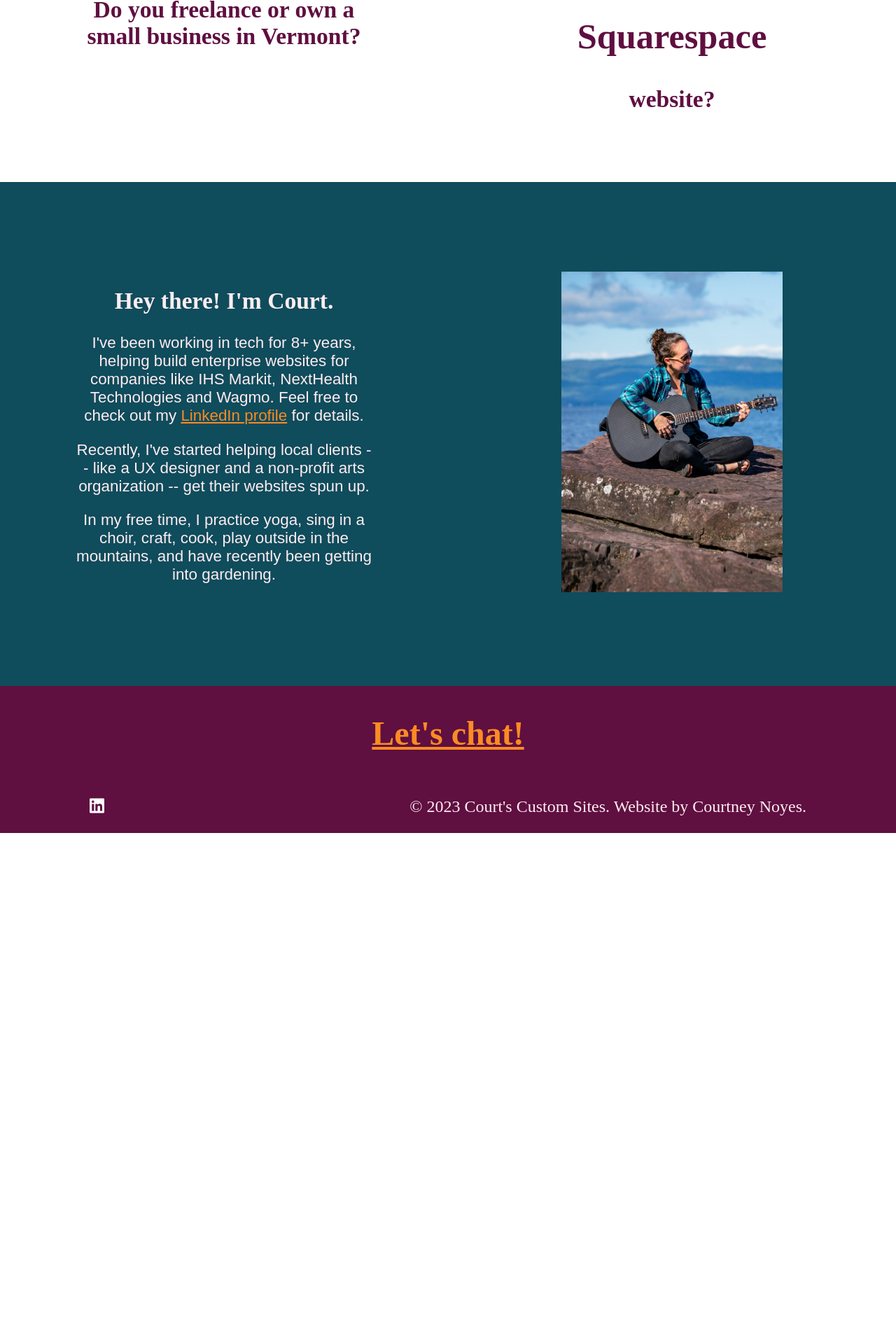
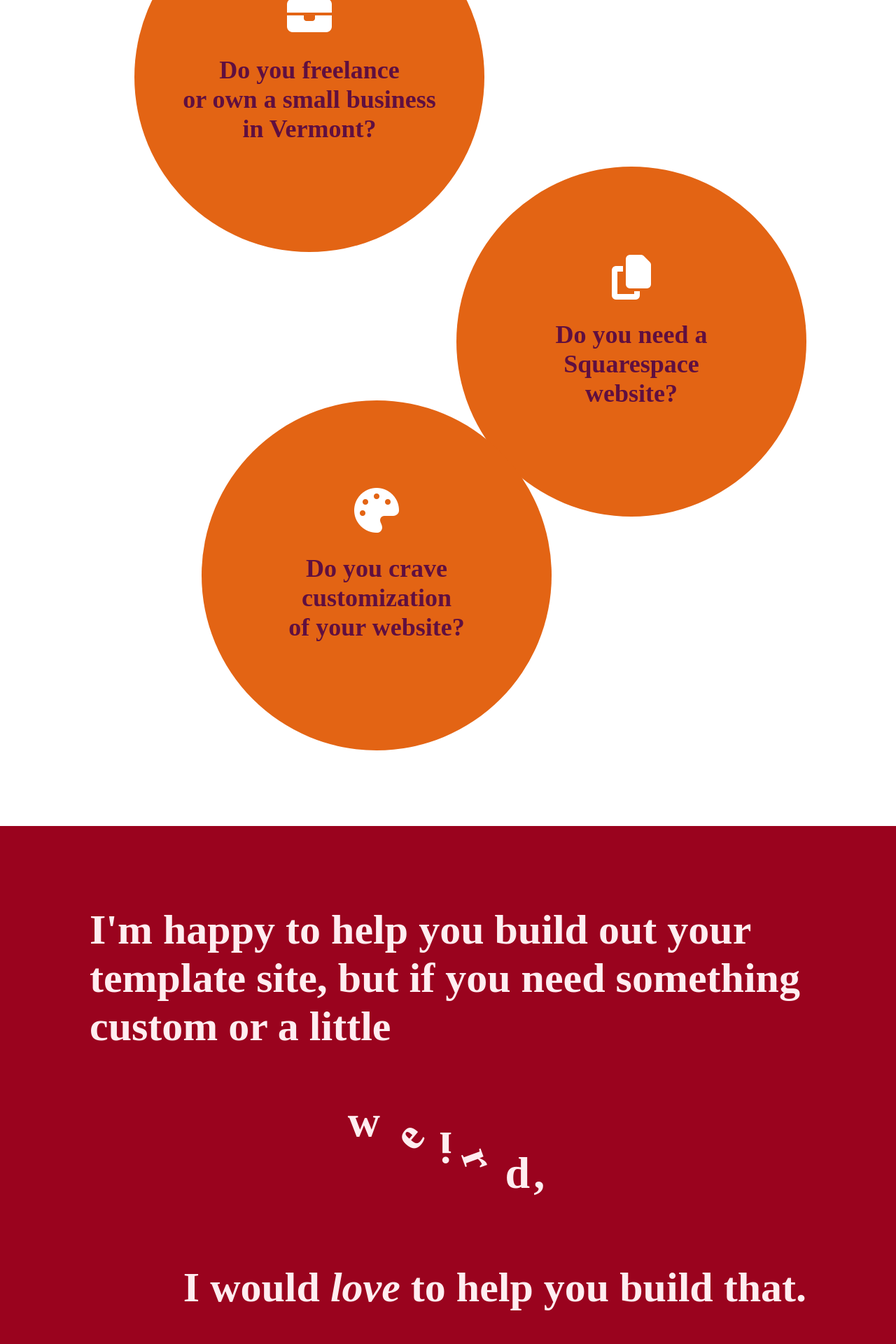
Before and after one commit to courtneyfay/courts-custom-sites, a SvelteKit app: page / in a window 1280 px wide. Shown: the part 460-2380 px from the top of the page at 70% size. Before the commit the page ends 1650 px from the top, so only its background shows below. Built offline with nearby package versions, Linux system fonts and the light colour scheme; a web font is replaced by a local one.

Commit message:
Custom versus template site (#4)
* turning client defs into bubbles

* moving the bubbles around on the screen

* fixing bubble styles on mobile

* language about custom sites

* getting faq to look good on mobile

```diff
--- a/src/routes/+page.svelte
+++ b/src/routes/+page.svelte
@@ -35,31 +35,55 @@
         </h1>
     </div>
 
-    <!-- Home section -->
-    <div class="home">
-        <!-- Section 1 -->
-        <div class="column">
+    <!-- Client section -->
+    <div class="client">
+        <!-- Local -->
+        <div class="definition definition-1">
             <i class="fa-solid fa-briefcase icon" />
-            <h2>Do you freelance or own a small business in Vermont?</h2>
+            <h2>
+                Do you freelance <br />
+                or own a small business <br />
+                in Vermont?
+            </h2>
         </div>
 
-        <!-- Section 2 -->
-        <div class="column">
+        <!-- Template website -->
+        <div class="definition definition-2">
+            <i class="fa-solid fa-copy icon" />
+            <h2>
+                Do you need a
+                {#key i}
+                    <div in:fade>
+                        {sites[i] || sites[3]}
+                    </div>
+                {/key}
+                website?
+            </h2>
+        </div>
 
+        <!-- Custom website -->
+        <div class="definition definition-3">
             <i class="fa-solid fa-palette icon" />
-            <h2>Do you crave a more custom style or functionality for your</h2>
+            <h2>
+                Do you crave <br />
+                customization <br />
+                of your website?
+            </h2>
+        </div>
+    </div>
 
-            <!-- alternative transitions: typewriter per https://learn.svelte.dev/tutorial/key-blocks -->
-            {#key i}
-                    <h2>
-                        <h2 in:fade>
-                            {sites[i] || sites[3]}
-                        </h2>
-                    </h2>
-            {/key}
-
-            <h2>website?</h2>
-        </div>
+    <!-- FAQ section -->
+    <div class="faq">
+        <h2>I'm happy to help you build out your template site, but if you need something custom or a little
+            <p class="weird">
+                w
+                <span class="spin-to-the-left">e</span>
+                <span class="spin-upside-down">i</span>
+                <span class="spin-to-the-right">r</span>
+                <span class="slide-down">d,</span>
+            </p>
+            <span class="right-justified">I would <span class="italic">love</span> to help you build that.</span>
+        </h2>
     </div>
 
     <!-- About section -->
@@ -88,7 +112,7 @@
         </h2>
         <div class="social">
             <a target="_blank" href="https://www.linkedin.com/in/courtneynoyes/">
-                <i class="fa-brands fa-linkedin"></i>
+                <i class="fa-brands fa-linkedin" />
             </a>
             <!-- calc current year -->
             <p>© { year } Court's Custom Sites. Website by Courtney Noyes.</p>
@@ -145,21 +169,10 @@
         margin: 0;
     }
 
-    .home, .about {
-        /* internal layout */
+    .client {
+        /* layout */
         display: flex;
         flex-direction: column;
-        align-items: center;
-
-        /* external layout */
-        padding: 14% 0;
-
-        /* font */
-        font-size: 1rem;
-    }
-
-    .home {
-        /* layout */
         min-height: 60vh;
 
         /* colors */
@@ -167,28 +180,94 @@
         color: #5F0F40;
     }
 
+    .definition {
+        /* layout */
+        display: flex;
+        flex-direction: column;
+        justify-content: center;
+        margin: 4% 0;
+
+        /* style */
+        background-color: #E36414;
+        min-width: 300px;
+        min-height: 300px;
+        border-radius: 50%;
+
+        /* font */
+        font-size: 1rem;
+        text-align: center;
+    }
     .icon {
-        color: #E36414;
+        color: white;
+        font-size: 2rem;
     }
 
-    .column {
+    .faq {
+        /* layout */
+        padding: 5% 10%;
+        min-height: 50vh;
+
+        /* styles */
+        background-color: #9A031E;
+
+        /* font */
+        font-size: 1.5rem;
+    }
+    .weird {
+        /* font */
         text-align: center;
-        max-width: 80vw;
+        font-size: 4rem;
+        letter-spacing: 5px;
+    }
+    .spin-to-the-left {
+        display: inline-block;
+        transform: translateY(25%) rotateZ(310deg);
+    }
+    .spin-upside-down {
+        display: inline-block;
+        transform: translateY(50%) rotateZ(180deg);
+    }
+    .spin-to-the-right {
+        display: inline-block;
+        transform: translateY(75%) rotateZ(70deg);
+    }
+    .slide-down {
+        display: inline-block;
+        transform: translateY(100%);
+    }
+    .right-justified {
+        display: block;
+        text-align: right;
+        padding-top: 15%;
+    }
+    .italic {
+        font-style: italic;
     }
 
     .about {
-        /* layout */
+        /* internal layout */
+        display: flex;
+        flex-direction: column;
+        align-items: center;
+
+        /* external layout */
         min-height: 90vh;
+        padding: 14% 0;
 
         /* colors */
         background-color: #0F4C5C;
 
+        /* font */
+        font-size: 1rem;
     }
     .about p {
         /* font */
         font-family: 'Hedvig Letters Sans', sans-serif;
     }
-
+    .column {
+        text-align: center;
+        max-width: 80vw;
+    }
     .headshot {
         width: 75%;
     }
@@ -220,7 +299,57 @@
             font-size: 3rem;
         }
 
-        .home, .about {
+        .client {
+            /* layout */
+            position: relative;
+            min-height: 175vh;
+        }
+        .definition {
+            /* layout */
+            display: flex;
+            flex-direction: column;
+            justify-content: center;
+            margin: 3% 0;
+            min-width: 500px;
+            min-height: 500px;
+            border-radius: 50%;
+
+            /* style */
+            background-color: #E36414;
+
+            /* font */
+            font-size: 1.5rem;
+            text-align: center;
+        }
+        .definition-1 {
+            position: absolute;
+            left: 15%;
+            top: 3%;
+        }
+        .definition-2 {
+            position: absolute;
+            right: 10%;
+            top: 30%;
+        }
+        .definition-3 {
+            position: absolute;
+            left: 22.5%;
+            bottom: 5%;
+        }
+        .icon {
+            font-size: 4rem;
+        }
+
+        .faq {
+            /* font */
+            font-size: 2.5rem;
+        }
+        .right-justified {
+            /* layout */
+            padding-top: 10%;
+        }
+
+        .client, .about {
             /* layout */
             flex-direction: row;
             align-items: center;
```
